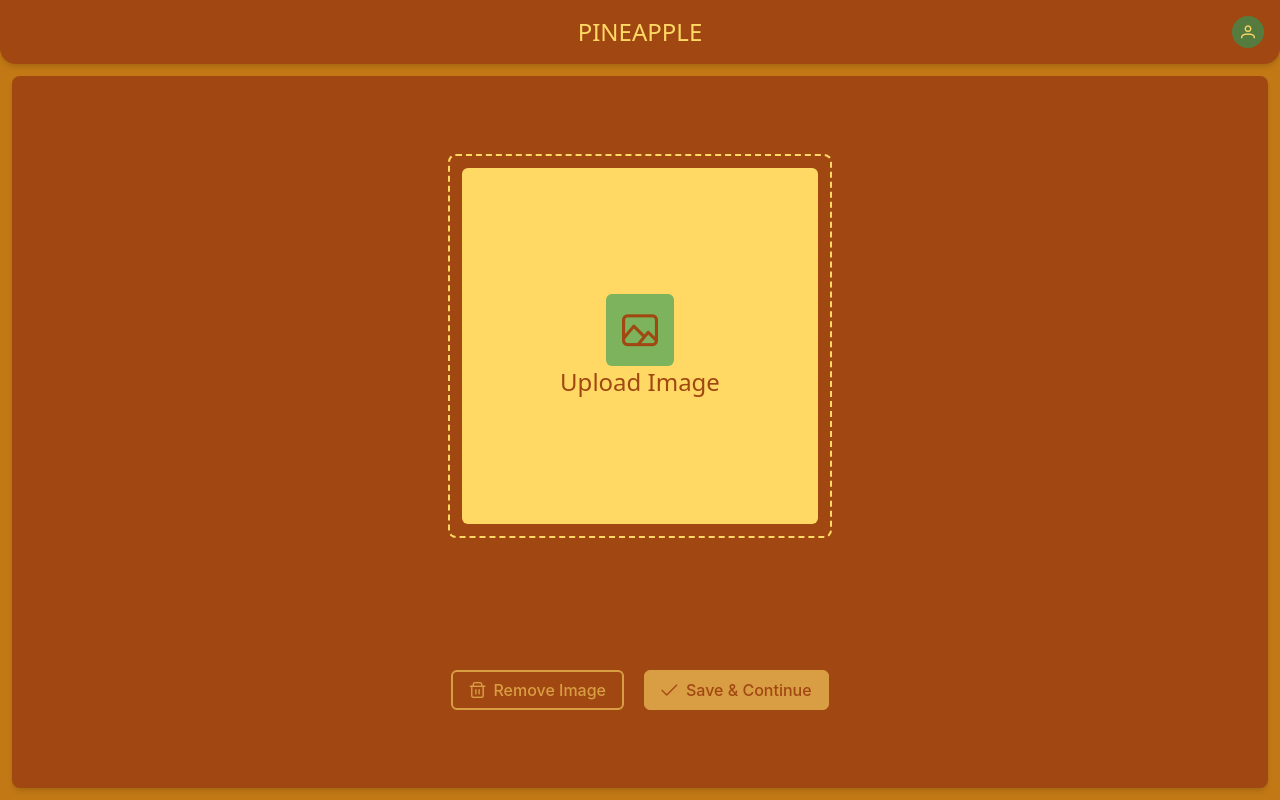
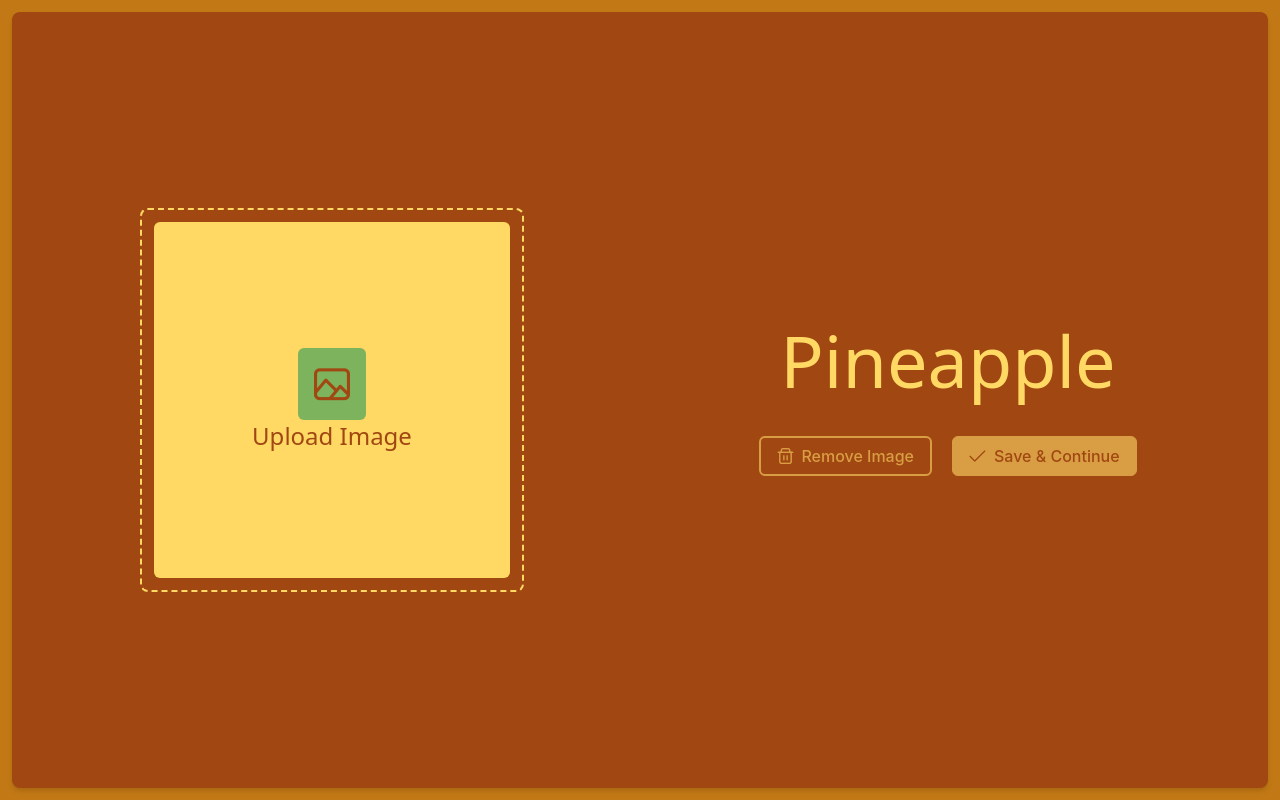
Before and after one commit to YashAgarwal1201/Pineapple, a React (Vite) app: page / in a window 1280 px wide. Built offline with nearby package versions, Linux system fonts and the light colour scheme; a web font is replaced by a local one.

Commit message:
feat: new layout for landing page

```diff
--- a/src/Layout/Layout.tsx
+++ b/src/Layout/Layout.tsx
@@ -1,10 +1,17 @@
 import React from "react";
 import Header from "../Components/Header/Header";
+import { useLocation } from "react-router";
 
 const Layout = ({ children }: { children: React.ReactNode }) => {
+  const location = useLocation();
+
   return (
     <div className="w-screen h-[100dvh] relative flex flex-col bg-ochre">
-      <Header />
+      {location.pathname !== "/" && !location.pathname.includes("/success") ? (
+        <Header />
+      ) : (
+        ""
+      )}
       {children}
     </div>
   );
--- a/src/Pages/UploadData/UploadData.tsx
+++ b/src/Pages/UploadData/UploadData.tsx
@@ -5,6 +5,7 @@ import { useAppContext } from "../../Services/AppContext";
 import "./UploadData.scss";
 import Layout from "../../Layout/Layout";
 import UploadImageOptionsDialog from "../../Components/UploadImageOptionsDialog/UploadImageOptionsDialog";
+import { PROJECT_NAME } from "../../Services/constants";
 
 const UploadData = () => {
   const navigate = useNavigate();
@@ -92,12 +93,13 @@ const UploadData = () => {
   return (
     <Layout>
       <div
-        className={`h-full p-2 sm:p-3 m-3 flex flex-col justify-around items-center bg-metallic-brown rounded-lg shadow-md transition-all duration-1000 transform ${
+        className={`h-full p-2 sm:p-3 m-3 flex flex-col md:flex-row justify-around items-center bg-metallic-brown rounded-lg shadow-md transition-all duration-1000 transform ${
           showContent
             ? "translate-y-0 opacity-100"
             : "-translate-y-full opacity-0"
         }`}
       >
+        <div className="w-1/2 h-full flex justify-center items-center">
           <div
             className="w-60 sm:w-64 md:w-72 lg:w-96 aspect-square p-3 border-2 border-dashed border-naples-yellow rounded-lg cursor-pointer"
             onClick={() => {
@@ -136,7 +138,10 @@ const UploadData = () => {
               )}
             </div>
           </div>
-        <div className="w-full flex flex-col sm:flex-row justify-center items-center gap-x-5 gap-y-2 sm:gap-y-3 font-content">
+        </div>
+        <div className="w-1/2 h-full flex flex-col justify-center items-center gap-y-10">
+          <h1 className="font-heading text-4xl sm:text-5xl md:text-6xl lg:text-7xl text-naples-yellow">{PROJECT_NAME}</h1>
+          <div className="w-full flex flex-row justify-center items-center gap-x-5 font-content">
             <Button
               disabled={state.imageSelected?.url === ""}
               icon="pi pi-trash"
@@ -155,6 +160,7 @@ const UploadData = () => {
             />
           </div>
         </div>
+      </div>
 
       <UploadImageOptionsDialog
         showOptions={showOptions}
--- a/src/Services/constants.ts
+++ b/src/Services/constants.ts
@@ -1,4 +1,6 @@
 import { Label } from "./interfaces";
+
+export const PROJECT_NAME = "Pineapple";
 
 export const DEFAULT_LABEL = "Polygon";
 
```
Lines whose indentation alone changed are shown as unchanged.
